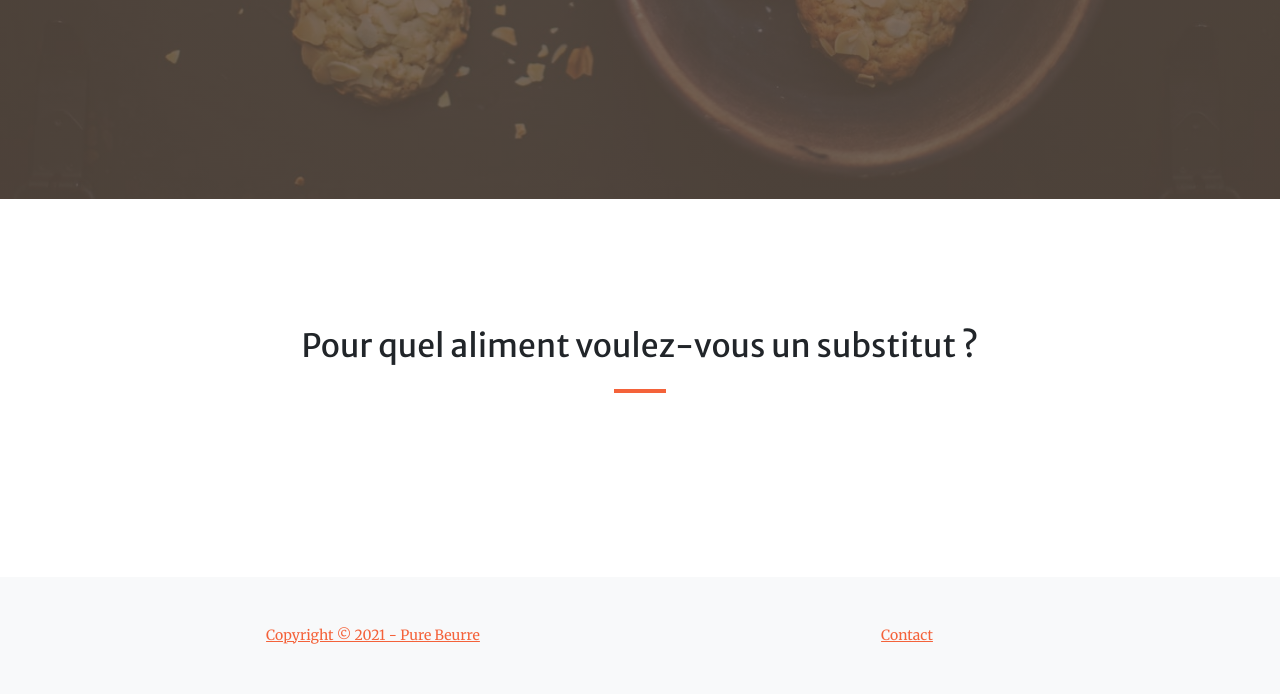
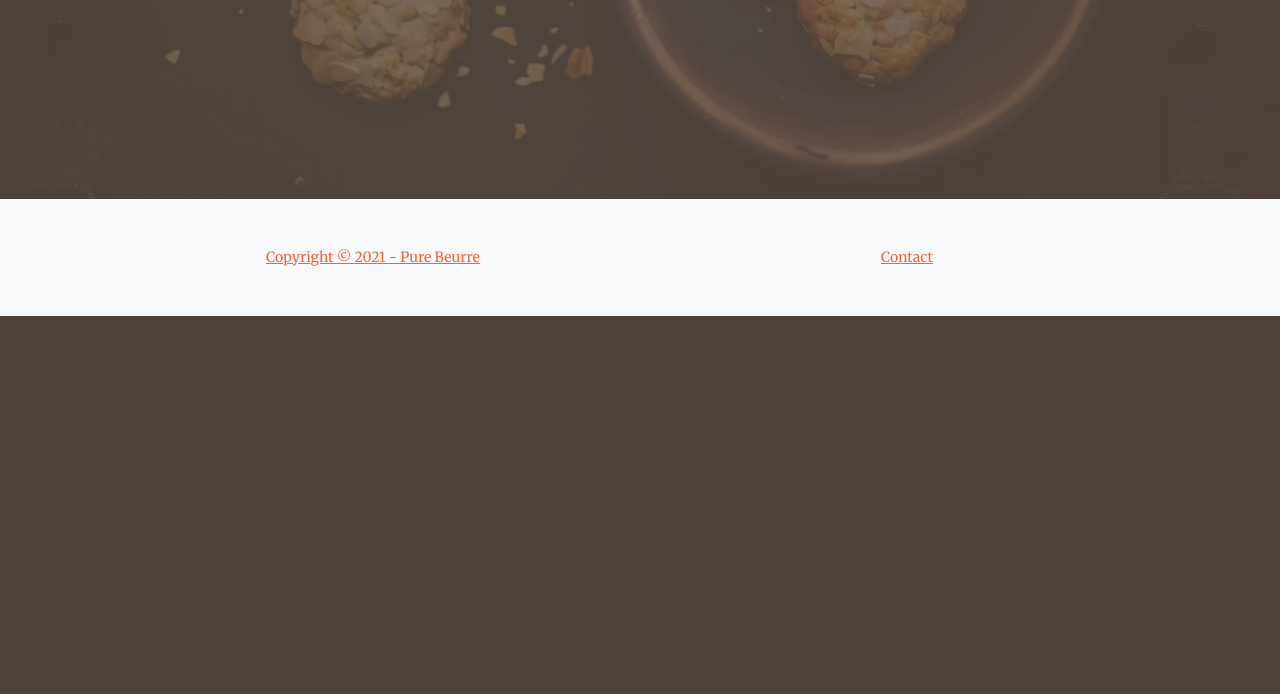
Before and after one commit to Jinr0h404/projet8, a Django app: template Product/templates/Product/search.html in a window 1280 px wide. Shown: the part 601-1295 px from the top of the page. After the commit the page ends 917 px from the top, so only its background shows below. Run offline with Django 3.2, Linux system fonts and the light colour scheme; the template is opened without the code that fills it, so the values that code supplies are empty; some libraries are stand-ins or nearby versions.

Commit message:
test delete all in search template for test in heroku

```diff
--- a/Product/templates/Product/search.html
+++ b/Product/templates/Product/search.html
@@ -13,55 +13,5 @@
                 </div>
             </div>
         </header>
-        <!-- Services-->
-        <section class="page-section" id="services">
-            <div class="container px-4 px-lg-5">
-                <h2 class="text-center mt-0">Pour quel aliment voulez-vous un substitut ?</h2>
-                <hr class="divider" />
-            </div>
-        </section>
-        <!-- Portfolio-->
-        <div id="portfolio">
-            <div class="container-fluid p-0">
-                <div class="row g-0">
-                    <div class="col">
-                    </div>
-                    <div class="col-8">
-                <table class="table table-sm table-bordered border-dark">
-                    <tbody>
-                    {% for product in page_obj %}
-                    <tr>
-                    <td><img class="img-responsive little_img" src="{{ product.product_image }}" alt="{{ product.product_name }}"></td>
 
-                    <td>
-                        <form class="col-md-6 col-md-offset-3 text-center" action="search_substitute" method="get" accept-charset="utf-8">
-                            <div class="form-group">
-                                <BUTTON name="query" value="{{ product.id }}" type="submit" class="btn btn-primary btn-xl">
-                                Substituts</BUTTON>
-                            </div>
-                        </form>
-                    </td>
-                    </tr>
-                    {% endfor %}
-                    </tbody>
-                </table>
-                    </div>
-                    <div class="col">
-                    </div>
-                </div>
-            </div>
-        </div>
-            <div class="clearfix"></div>
-            <nav aria-label="">
-                <ul class="pager">
-                    {% if page_obj.has_previous %}
-                        <a href="?query={{query}}&page=1">« première</a>
-                        <li><a href="?query={{query}}&page={{ page_obj.previous_page_number }}">Précédent</a></li>
-                    {% endif %}
-                    {% if page_obj.has_next %}
-                        <li><a href="?query={{query}}&page={{ page_obj.next_page_number }}">Suivant</a></li>
-                        <a href="?query={{query}}&page={{ page_obj.paginator.num_pages }}">dernière »</a>
-                    {% endif %}
-                </ul>
-            </nav>
 {% endblock %}
```
